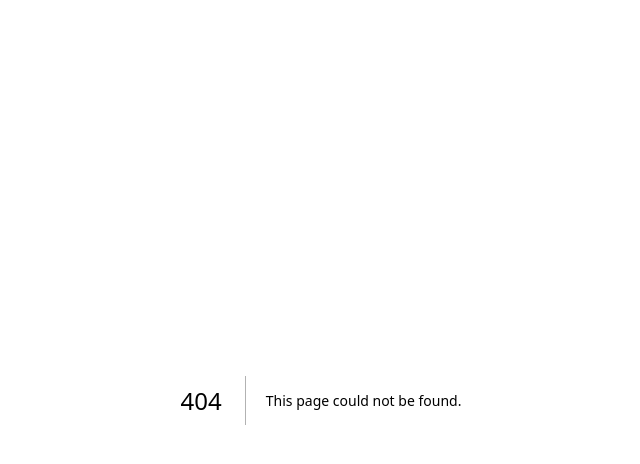
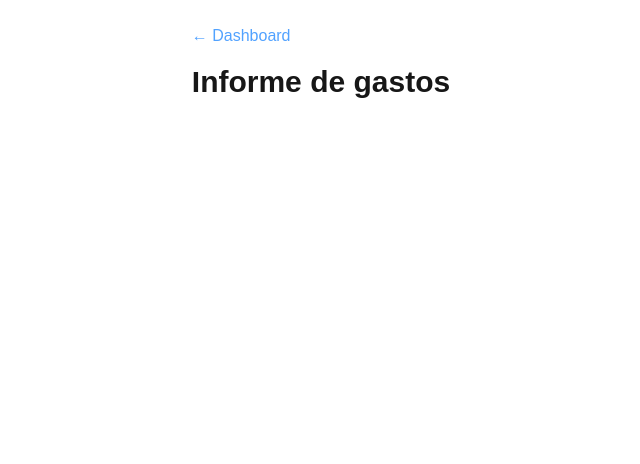
Before and after one commit to romansanchez1994/fin360, a Next.js app: page /informes in a window 1280 px wide. Before the commit this address had no page. Shown: the top 464 px of the page, without its empty margins (319-959 px from the left). Built offline with nearby package versions, Linux system fonts and the light colour scheme.

Commit message:
Create InformesPage component with navigation link

```diff
--- /dev/null
+++ b/app/informes/page.tsx
@@ -0,0 +1,16 @@
+import Link from "next/link";
+
+export default function InformesPage() {
+  return (
+    <main className="p-6 max-w-md mx-auto">
+      <Link
+        href="/"
+        className="text-blue-400">
+          ← Dashboard
+      </Link>
+      <h1 className="text-3xl font-bold mt-4 mb-6">
+        Informe de gastos
+      </h1>
+    </main>
+  );
+}
```
